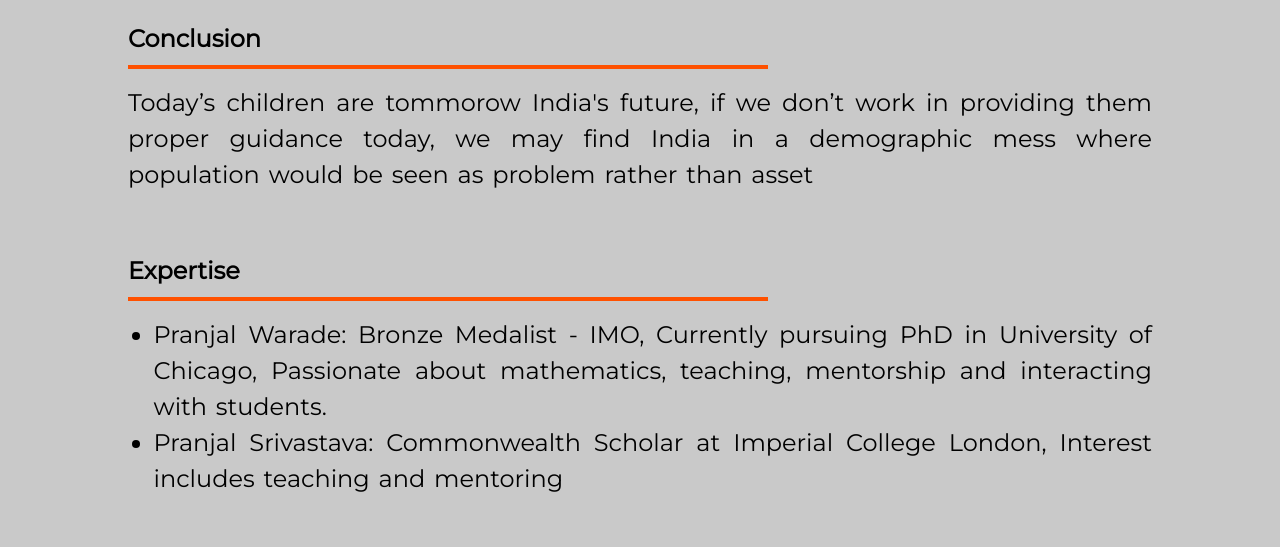
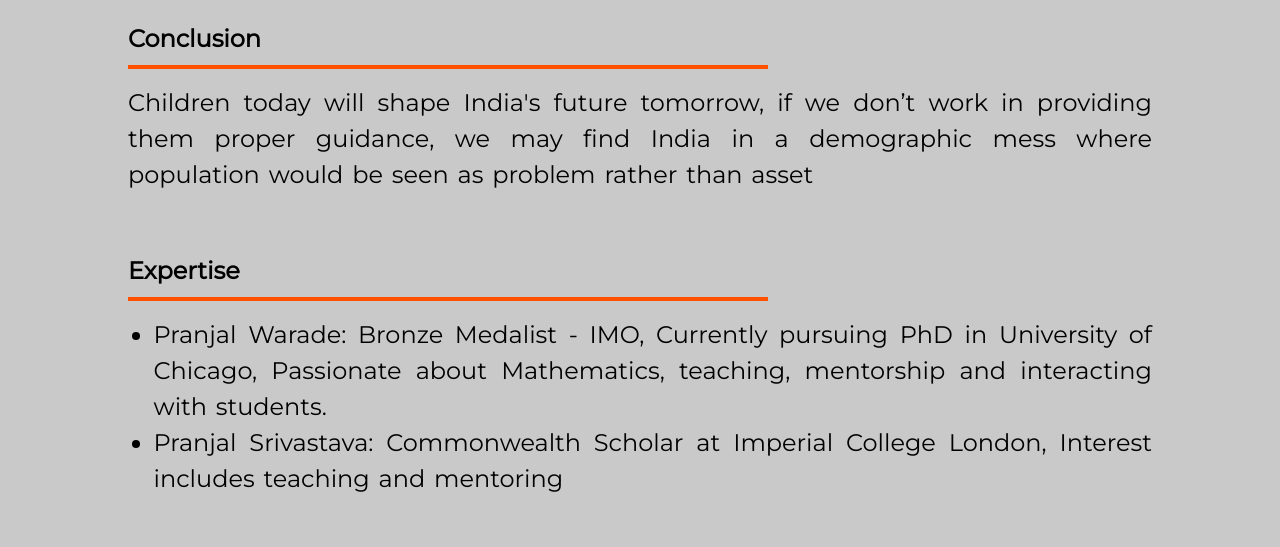
Before and after one commit to odgripginger/initiative_project, a plain HTML site: page project2.html in a window 1280 px wide. Shown: the part 1599-2146 px from the top of the page. Drawn offline with Linux system fonts and the light colour scheme; a script that the page names is missing.

Commit message:
Update project2.html

```diff
--- a/project2.html
+++ b/project2.html
@@ -47,11 +47,11 @@
         <h2 id="isPasted" >Why fund us?</h2>
         <p id="isPasted">Through this initiave we aim to address the basic problem of ernergy self suffciency at the lowest level which has potential of multi-dimensional effect. For initial projects, we are targetting crowdfunding and CSR, as per government statistics CSR fundings have been mostly skewed &ndash; disproportionately high towards education and health without yielding any substantial output. By supporting our initiative, the company would be provided with a holistic development plan peculiar to a local region, it would help the industry in boosting the efficiency of their CSR activity and publicizing the same.</p>
         <h2 id="isPasted" >Conclusion</h2>
-        <p id="isPasted">Today’s children are tommorow India's future, if we don’t work in providing them proper guidance today, we may find India in a demographic mess where population would be seen as problem rather than asset</p>
+        <p id="isPasted">Children today will shape India's future tomorrow, if we don’t work in providing them proper guidance, we may find India in a demographic mess where population would be seen as problem rather than asset</p>
         <p><br></p>
         <h2 id="isPasted" >Expertise</h2>
         <ol>
-            <li id="isPasted"> Pranjal Warade: Bronze Medalist - IMO, Currently pursuing PhD in University of Chicago, Passionate about mathematics, teaching, mentorship and interacting with students. </li>
+            <li id="isPasted"> Pranjal Warade: Bronze Medalist - IMO, Currently pursuing PhD in University of Chicago, Passionate about Mathematics, teaching, mentorship and interacting with students. </li>
             <li>Pranjal Srivastava: Commonwealth Scholar at Imperial College London, Interest includes teaching and mentoring</li>
         </ol>
         <p><br></p>
```
